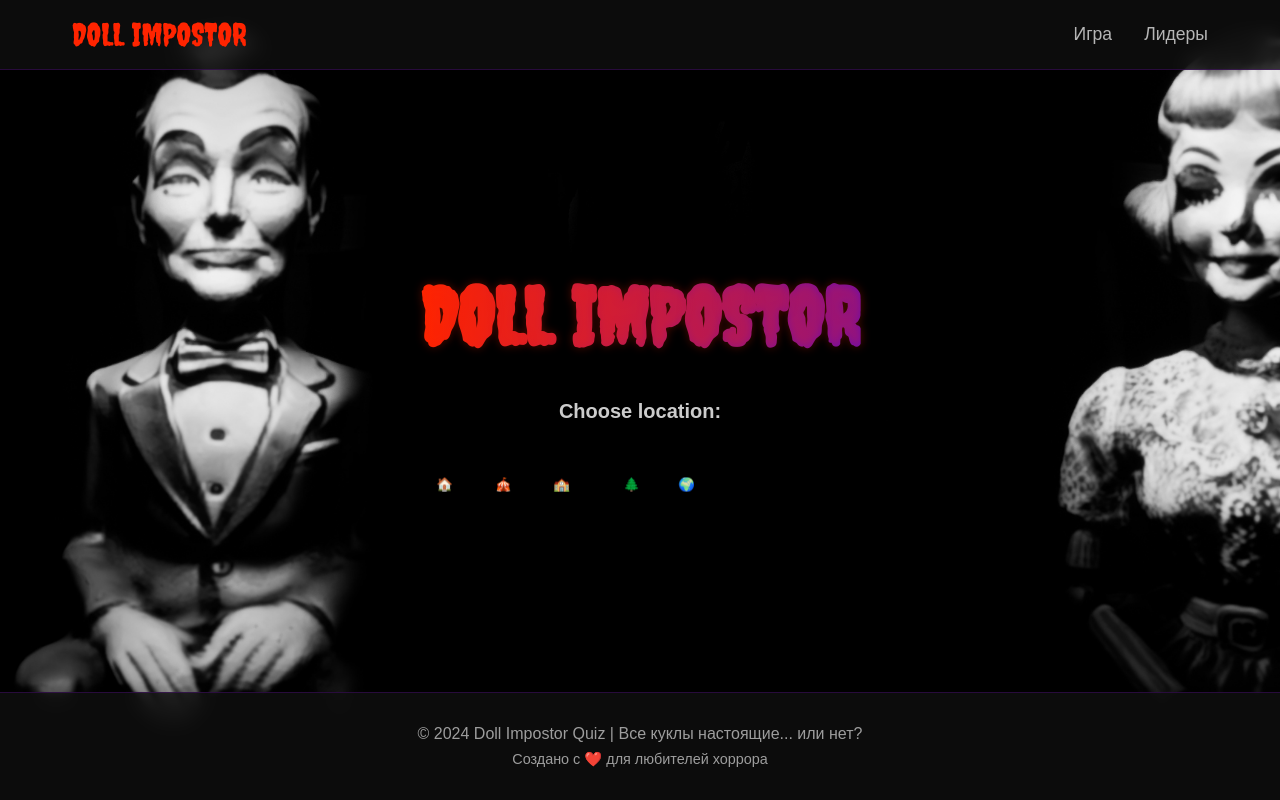
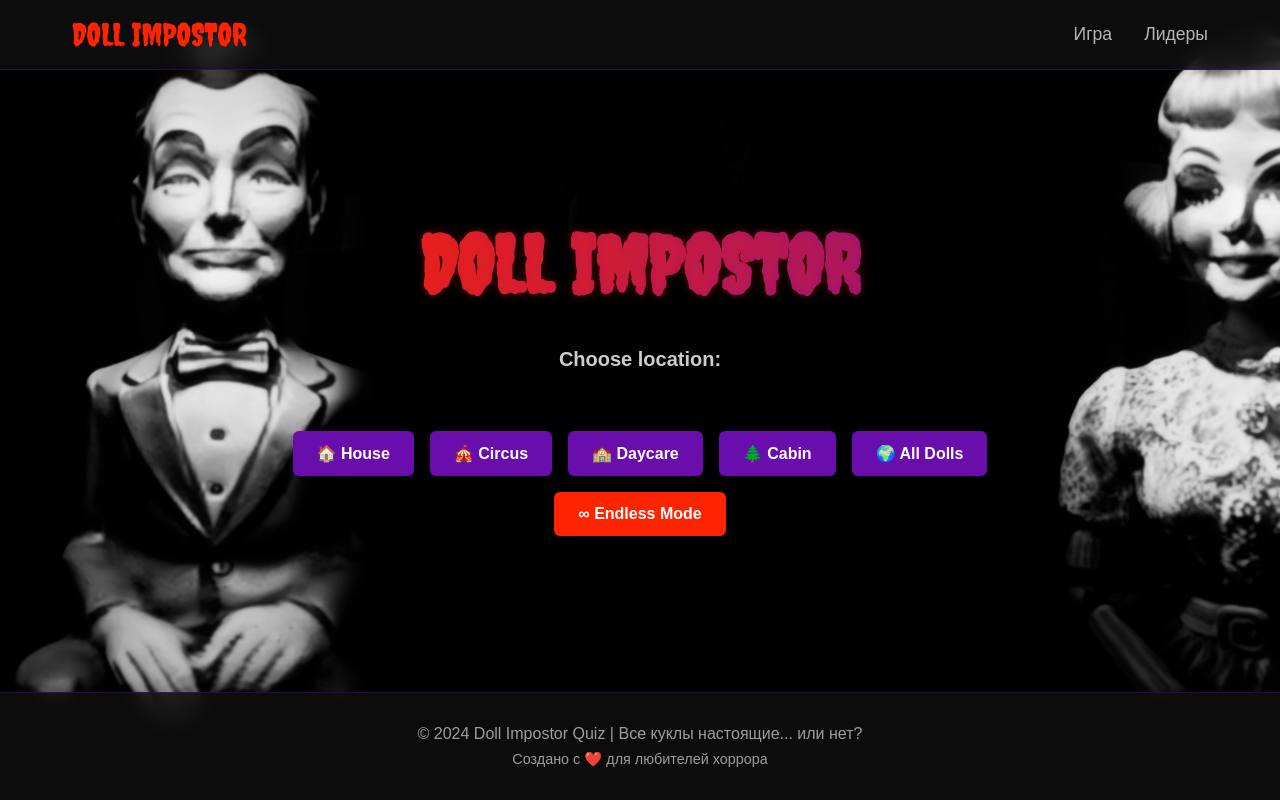
Before and after one commit to geliusgelius/doll-impostor-quiz, a React (Vite) app: page / in a window 1280 px wide. Built offline with nearby package versions, Linux system fonts and the light colour scheme.

Commit message:
fix style home

```diff
--- a/src/pages/Home/Home.module.scss
+++ b/src/pages/Home/Home.module.scss
@@ -83,3 +83,31 @@
     background-color: darken($doll-purple, 10%);
   }
 }
+
+// Добавьте эти стили в конец файла Home.module.scss
+.mapButton {
+  color: white;
+  background-color: $doll-purple;
+  padding: 0.8rem 1.5rem;
+  border-radius: 6px;
+  font-size: 1rem;
+  font-weight: bold;
+  border: none;
+  cursor: pointer;
+  transition: all $transition-medium;
+  margin: 0.5rem;
+
+  &:hover {
+    @include box-shadow($doll-purple);
+    background-color: darken($doll-purple, 10%);
+  }
+}
+
+.endlessButton {
+  background-color: $blood-red;
+
+  &:hover {
+    @include box-shadow($blood-red);
+    background-color: darken($blood-red, 10%);
+  }
+}
```
